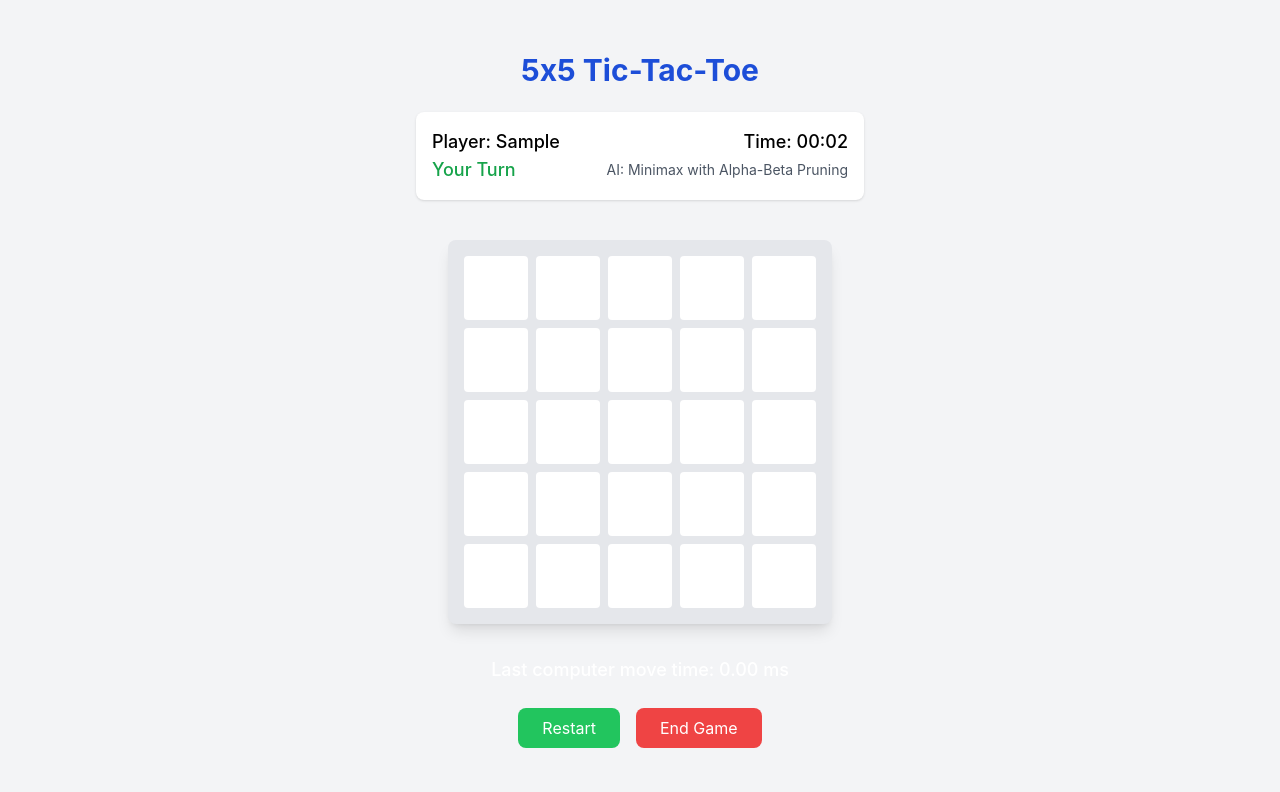
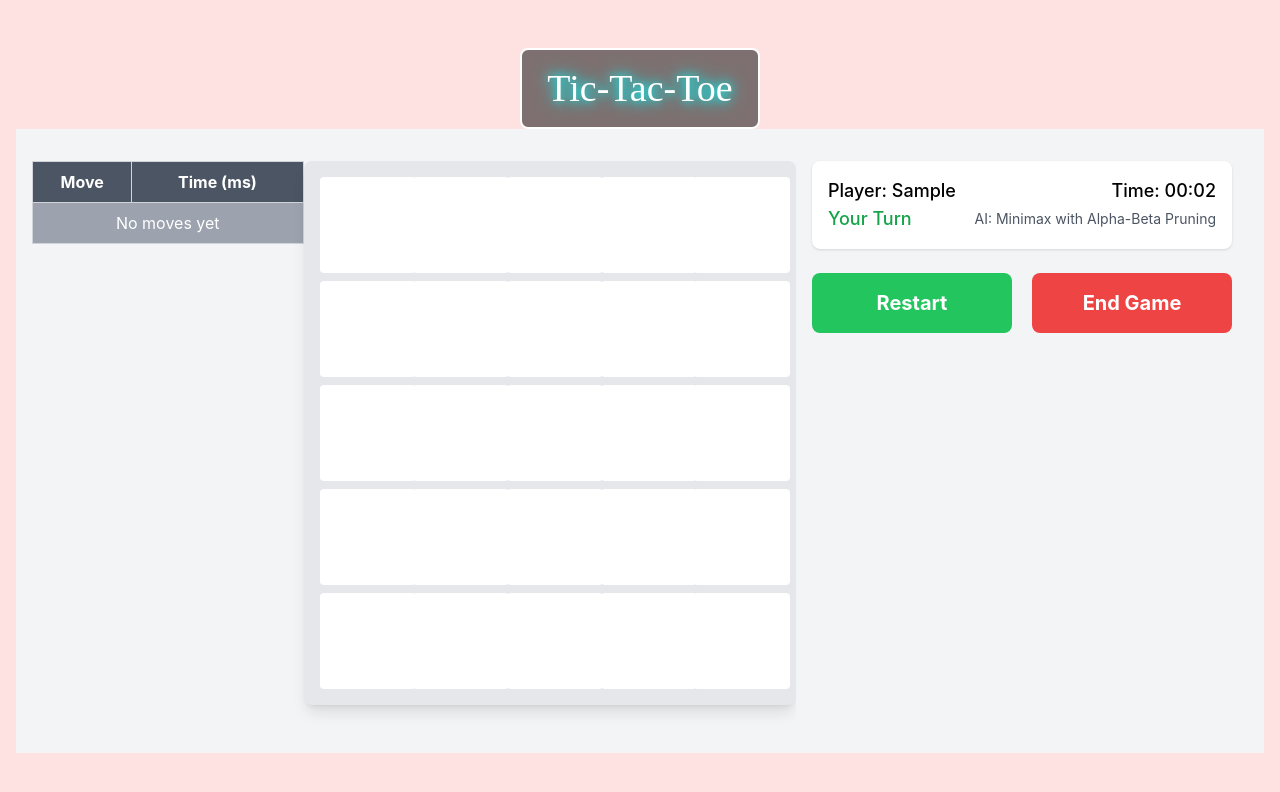
Before and after one commit to Liviru-Nava/PDSA_CW, a React (Vite) app in the folder PDSA_CW/: page /tictactoe in a window 1280 px wide. Both pictures are taken after typing "Sample" into the empty fields and a click on the button "Start Game". Shown: the top 792 px of the page. Built offline with nearby package versions, Linux system fonts and the light colour scheme.

Commit message:
Create  computer processing time showing table

```diff
--- a/PDSA_CW/src/pages/TicTacToe.jsx
+++ b/PDSA_CW/src/pages/TicTacToe.jsx
@@ -20,6 +20,7 @@ function TicTacToe() {
   const [gameTime, setGameTime] = useState(0);
   const [moveTime, setMoveTime] = useState(0);
   const [lastMoveTime, setLastMoveTime] = useState(0);
+  const [allMoveTimes, setAllMoveTimes] = useState([]);
 
   // Start game timer
   useEffect(() => {
@@ -44,8 +45,18 @@ function TicTacToe() {
               if (moveIndex !== null && newBoard[moveIndex] === null) {
                 newBoard[moveIndex] = 'O';
                 const endTime = performance.now();
-              setMoveTime(endTime - startTime);
-              setLastMoveTime(endTime - startTime);
+                const currentMoveTime = endTime - startTime;
+
+                setMoveTime(currentMoveTime);
+                setLastMoveTime(currentMoveTime);
+                setAllMoveTimes(prevTimes => [
+                  ...prevTimes,
+                  {
+                    moveNumber: prevTimes.length + 1,
+                    timeMs: currentMoveTime.toFixed(2)
+                  }
+                ]);
+
                 setBoard(newBoard);
 
                 const result = checkWinner(newBoard);
@@ -75,6 +86,7 @@ function TicTacToe() {
 
     const newBoard = [...board];
     newBoard[index] = 'X';
+
     setBoard(newBoard);
 
     const result = checkWinner(newBoard);
@@ -107,6 +119,7 @@ function TicTacToe() {
     setGameTime(0);
     setMoveTime(0);
     setLastMoveTime(0);
+    setAllMoveTimes([]);
   };
 
   const handleRestartGame = () => {
@@ -124,8 +137,30 @@ function TicTacToe() {
   };
 
   return (
-    <div className="flex flex-col items-center justify-center min-h-screen bg-gray-100 p-4">
-      <h1 className="text-3xl font-bold mb-6 text-blue-700">5x5 Tic-Tac-Toe</h1>
+    <div className="flex flex-col items-center justify-center min-h-screen bg-red-100 p-4">
+      <div
+        style={{
+          textAlign: "center",
+        }}
+      >
+        <h1
+          style={{
+            color: "#ffffff",
+            textShadow: "0 0 10px #00ffff, 0 0 20px #00ffff",
+            fontFamily: "serif",
+            fontSize: "38px",
+            border: "2px solid white",
+            display: "inline-block",
+            padding: "10px 25px",
+            borderRadius: "8px",
+            backgroundColor: "rgba(0, 0, 0, 0.5)",
+          }}
+        >
+          Tic-Tac-Toe
+        </h1>
+      </div>
+
+    <div className="w-full flex flex-row justify-between bg-gray-100 p-4">
 
       {showStartModal && (
         <StartModal onStart={handleStartGame} />
@@ -133,12 +168,32 @@ function TicTacToe() {
 
       {gameStarted && (
         <>
-          <InfoPanel
-            playerName={playerName}
-            isPlayerTurn={isPlayerTurn}
-            gameTime={gameTime}
-            algorithm={algorithm}
-          />
+
+          <div className="w-[300px] mt-4">
+            <table className="w-full border-collapse border border-gray-300">
+              <thead>
+                <tr className="bg-gray-600">
+                  <th className="border border-gray-300 px-2 py-2">Move</th>
+                  <th className="border border-gray-300 px-3 py-2">Time (ms)</th>
+                </tr>
+              </thead>
+              <tbody>
+                {allMoveTimes.map((move, index) => (
+                  <tr key={index} className={index % 2 === 0 ? 'bg-gray-400' : 'bg-gray-500'}>
+                    <td className="border border-gray-300 px-2 py-2 text-center">{move.moveNumber}</td>
+                    <td className="border border-gray-300 px-3 py-2 text-center">{move.timeMs}</td>
+                  </tr>
+                ))}
+                {allMoveTimes.length === 0 && (
+                  <tr>
+                    <td colSpan="3" className="border border-gray-300 px-4 py-2 text-center bg-gray-400">No moves yet</td>
+                  </tr>
+                )}
+              </tbody>
+            </table>
+          </div>
+
+
 
           <div className="mt-4 mb-8">
             <GameBoard
@@ -147,26 +202,31 @@ function TicTacToe() {
             />
           </div>
 
-          <div className="mb-6">
-            <p className="text-lg font-medium">
-              Last computer move time: {lastMoveTime.toFixed(2)} ms
-            </p>
-          </div>
+          <div className='flex flex-col items-center bg-gray-100 p-4'>
+            <InfoPanel
+              playerName={playerName}
+              isPlayerTurn={isPlayerTurn}
+              gameTime={gameTime}
+              algorithm={algorithm}
+            />
 
-          <div className="flex gap-4">
+            <div className="w-full flex flex-row items-center justify-between gap-4">
               <button
                 onClick={resetGame}
-              className="bg-green-500 hover:bg-green-600 text-white px-6 py-2 rounded-lg"
+                className="w-[200px] text-xl font-bold bg-green-500 hover:bg-green-600 text-white px-6 py-4 rounded-lg"
               >
                 Restart
               </button>
               <button
                 onClick={handleEndGame}
-              className="bg-red-500 hover:bg-red-600 text-white px-6 py-2 rounded-lg"
+                className="w-[200px] text-xl font-bold bg-red-500 hover:bg-red-600 text-white px-6 py-4 rounded-lg"
               >
                 End Game
               </button>
             </div>
+          </div>
+
+
         </>
       )}
 
@@ -178,6 +238,7 @@ function TicTacToe() {
         />
       )}
     </div>
+    </div>
   );
 }
 
--- a/PDSA_CW/src/pages/components/GameBoard.jsx
+++ b/PDSA_CW/src/pages/components/GameBoard.jsx
@@ -7,7 +7,7 @@ export default function GameBoard({ board, onCellClick }) {
           <div
             key={index}
             onClick={() => onCellClick(index)}
-            className={`w-16 h-16 flex items-center justify-center text-2xl font-bold rounded cursor-pointer
+            className={`w-24 h-24 flex items-center justify-center text-6xl font-bold rounded cursor-pointer
               ${cell === null ? 'bg-white hover:bg-gray-100' : 'bg-gray-50'}
               ${cell === 'X' ? 'text-blue-600' : 'text-red-600'}`}
           >
--- a/PDSA_CW/src/pages/components/InfoPanel.jsx
+++ b/PDSA_CW/src/pages/components/InfoPanel.jsx
@@ -14,7 +14,7 @@ export default function InfoPanel({ playerName, isPlayerTurn, gameTime, algorith
     };
 
     return (
-      <div className="w-full max-w-md bg-white p-4 rounded-lg shadow mb-6 gap-5">
+      <div className="w-[420px] bg-white p-4 rounded-lg shadow mb-6 gap-5">
         <div className="flex justify-between items-center">
           <div className="text-lg font-medium text-black">Player: {playerName}</div>
           <div className="text-lg font-medium text-black">Time: {formatTime(gameTime)}</div>
```
Lines whose indentation alone changed are shown as unchanged.
